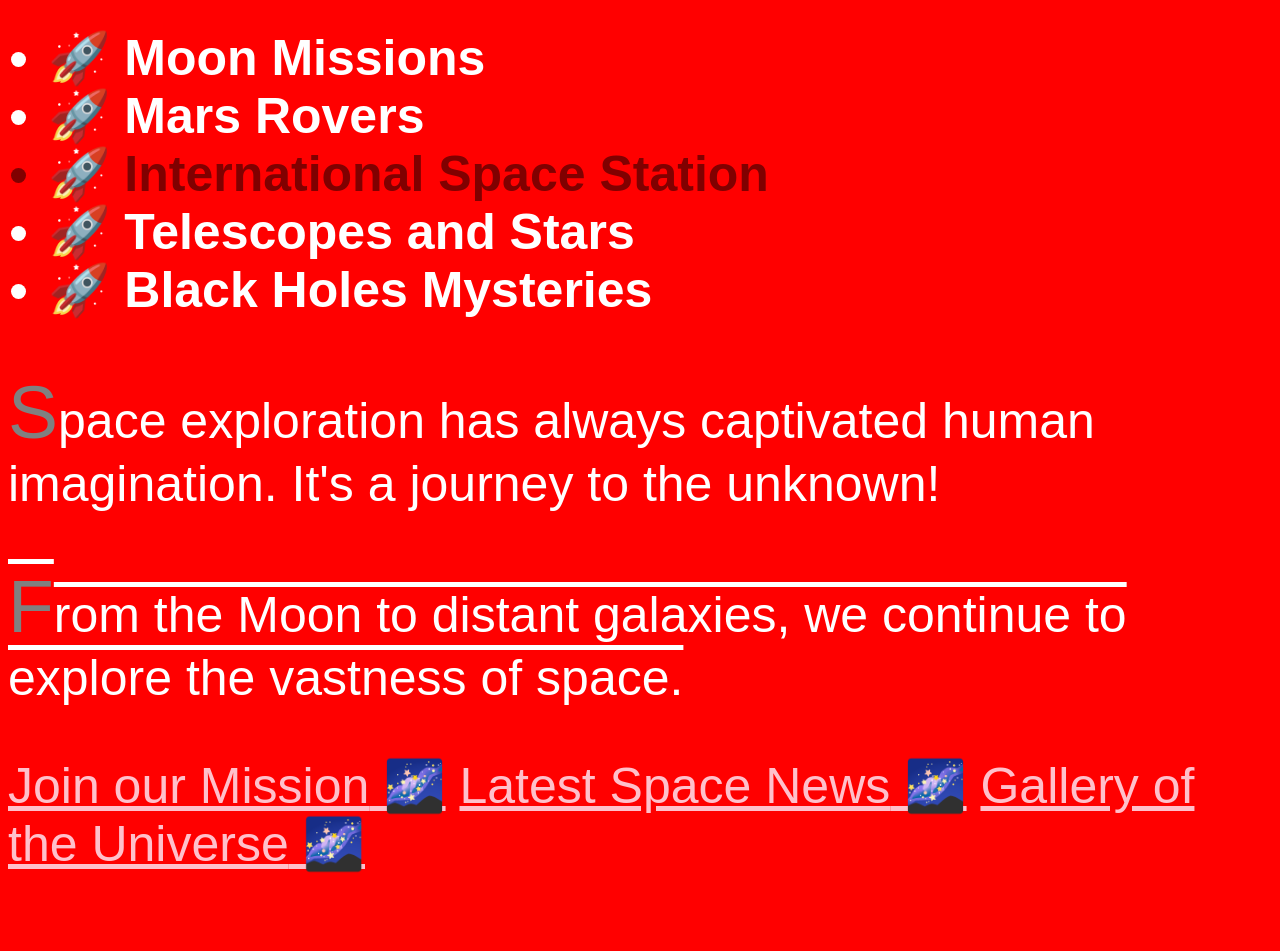
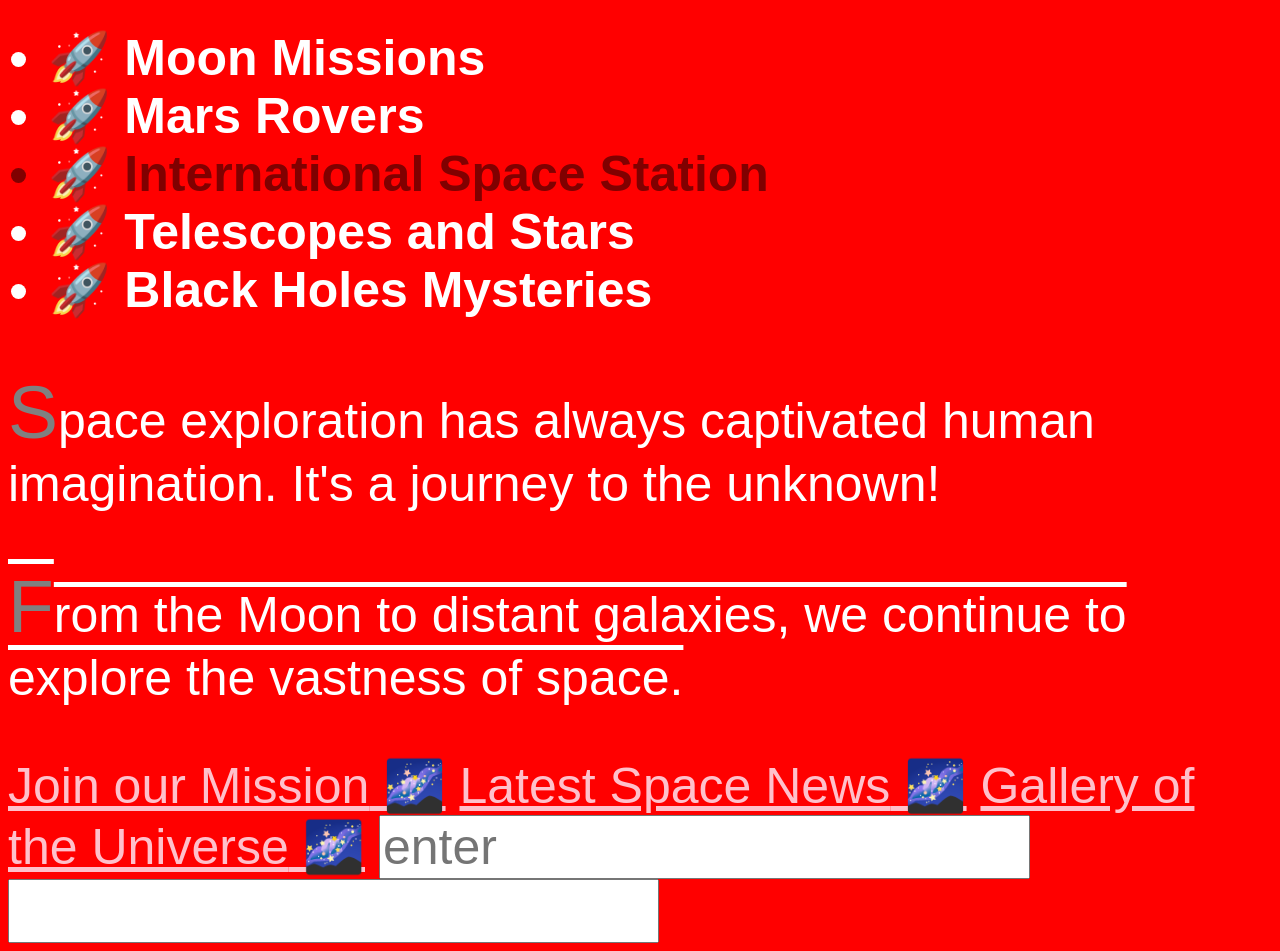
Before and after one commit to AaravAhuja2509/HTML, a plain HTML site: page selectors.html in a window 1280 px wide. Shown: the part 113-1064 px from the top of the page. Before the commit the page ends 994 px from the top, so only its background shows below. Drawn offline with Linux system fonts and the light colour scheme.

Commit message:
Update selectors.html

```diff
--- a/selectors.html
+++ b/selectors.html
@@ -24,6 +24,9 @@
     <a href="#">Join our Mission</a>
     <a href="#">Latest Space News</a>
     <a href="#">Gallery of the Universe</a>
+
+    <input type="text" placeholder="enter">
+    <input type="password">
 </body>
 
 </html>
```
